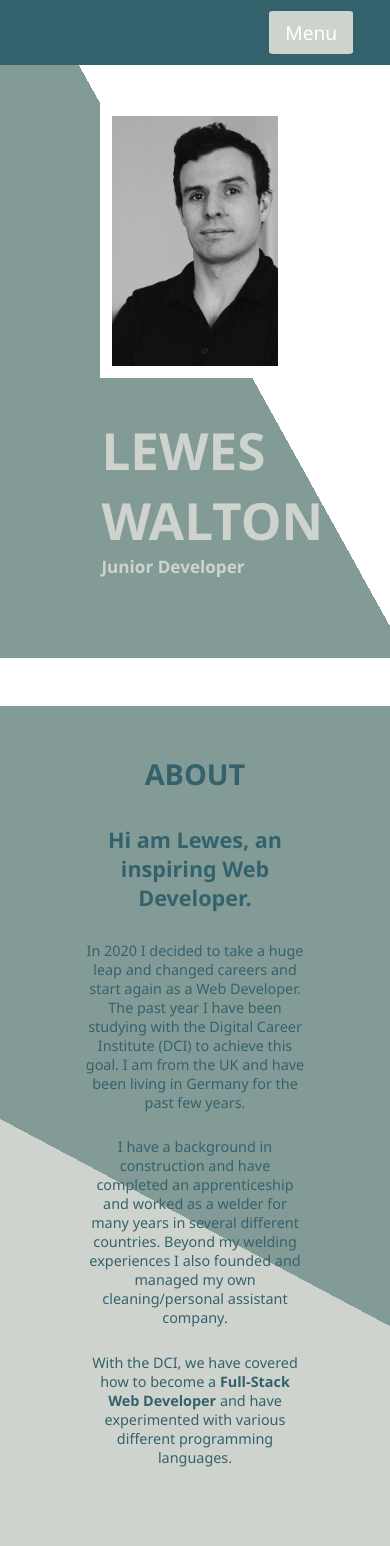
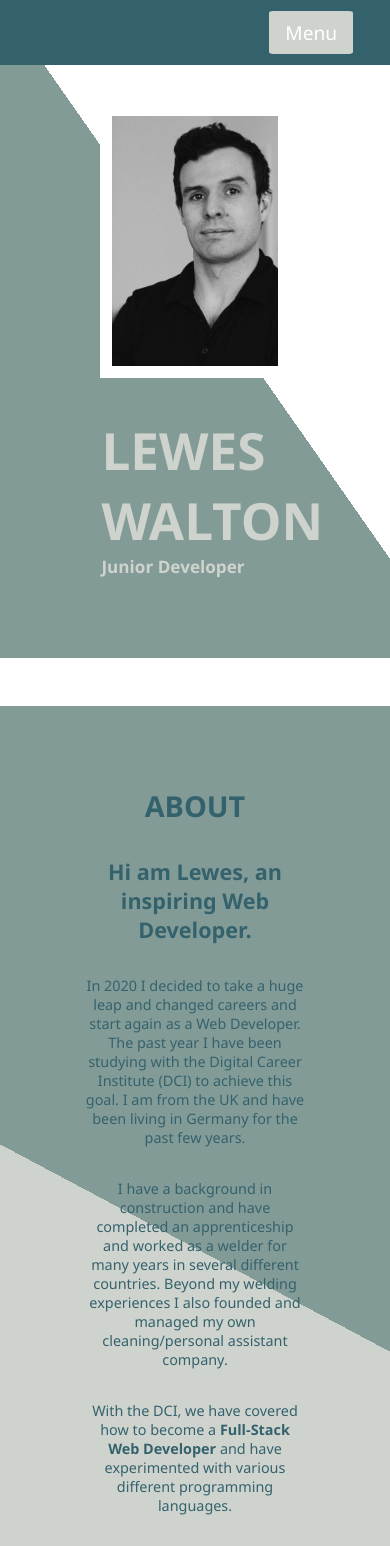
Before and after one commit to Lewdawg/mySite, a React (Create React App) app: page / in a window 390 px wide. Shown: the top 1546 px of the page. Built offline with nearby package versions, Linux system fonts and the light colour scheme.

Commit message:
code clean up

```diff
--- a/src/App.css
+++ b/src/App.css
@@ -59,7 +59,6 @@ padding: 4rem 0;
 
 .homeSection {
   background-image: -webkit-linear-gradient(75deg, #839b97 50%, #fff 50%);
-
 }
 
 .bigName {
@@ -110,6 +109,7 @@ padding: 4rem 0;
 .bigName {
   font-size: 3rem;
 }
+
 .imgDiv {
   width: 50%;
 }
@@ -135,7 +135,7 @@ padding: 4rem 0;
 
 .homeSection {
   flex-direction: column;
-  background-image: -webkit-linear-gradient(29deg, #839b97 54%, #fff 45%);
+  background-image: -webkit-linear-gradient(35deg, #839b97 54%, #fff 45%);
 }
 
 .imgMe {
--- a/src/components/about/About.css
+++ b/src/components/about/About.css
@@ -10,10 +10,10 @@
   color: #34626c;
 }
 
-  .aboutSection div {
+/* .aboutSection div {
   margin: 1rem;
   padding: 1rem;
-  }
+} */
 
 .aboutText {
   font-size: 1.5rem;
@@ -65,11 +65,11 @@
 .aboutSection {
   text-align: center;
   flex-direction: column-reverse;
-    padding: 2rem 0;
+  /* padding: 2rem 0; */
 }
 
 .aboutText {
-    width: 70%;
+  width: 75%;
 }
 
 .arrows {
@@ -81,25 +81,13 @@
 
 @media screen and (max-width: 880px) {
 
-  .aboutSection {
-    text-align: center;
-    flex-direction: column-reverse;
-    padding: 1rem;
-  }
-
 .aboutText {
   font-size: 1.4rem;
-  }
-
-  .aboutSection div {
-    margin: .5rem;
-    padding: .5rem;
 }
 
 .arrows {
   height: 350px;
 }
-
 }
 
 /**********************/
@@ -139,20 +127,12 @@
 .arrows {
   height: 190px;
 }
-
-  .aboutText p {
-    padding: .8rem 1rem;
-}
 }
 
 /**********************/
 
 @media screen and (max-width: 375px) {
 
-  .aboutText {
-    font-size: .8rem;
-   }
-
 .arrows {
   height: 150px;
 }
--- a/src/components/navbar/Navbar.css
+++ b/src/components/navbar/Navbar.css
@@ -38,6 +38,7 @@
 /**********************/
 
 @media screen and (max-width: 880px) {
+
 .navbar {
   justify-content: center;
 }
@@ -45,7 +46,7 @@
 
 /**********************/
 
-@media screen and (max-width: 635px) {
+@media screen and (max-width: 660px) {
 
 .navbar a {
   padding: 2rem;
@@ -108,5 +109,4 @@
   display: block;
   text-align: right;
 }
-
 }
--- a/src/components/skills/Skills.css
+++ b/src/components/skills/Skills.css
@@ -72,7 +72,6 @@ visibility: visible;
 .logos {
   padding-top: 2rem;
 }
-
 }
 
 /**********************/
@@ -104,5 +103,3 @@ visibility: visible;
   font-size: .8rem;
 }
 }
-
-/**********************/
```
Lines whose indentation alone changed are shown as unchanged.
